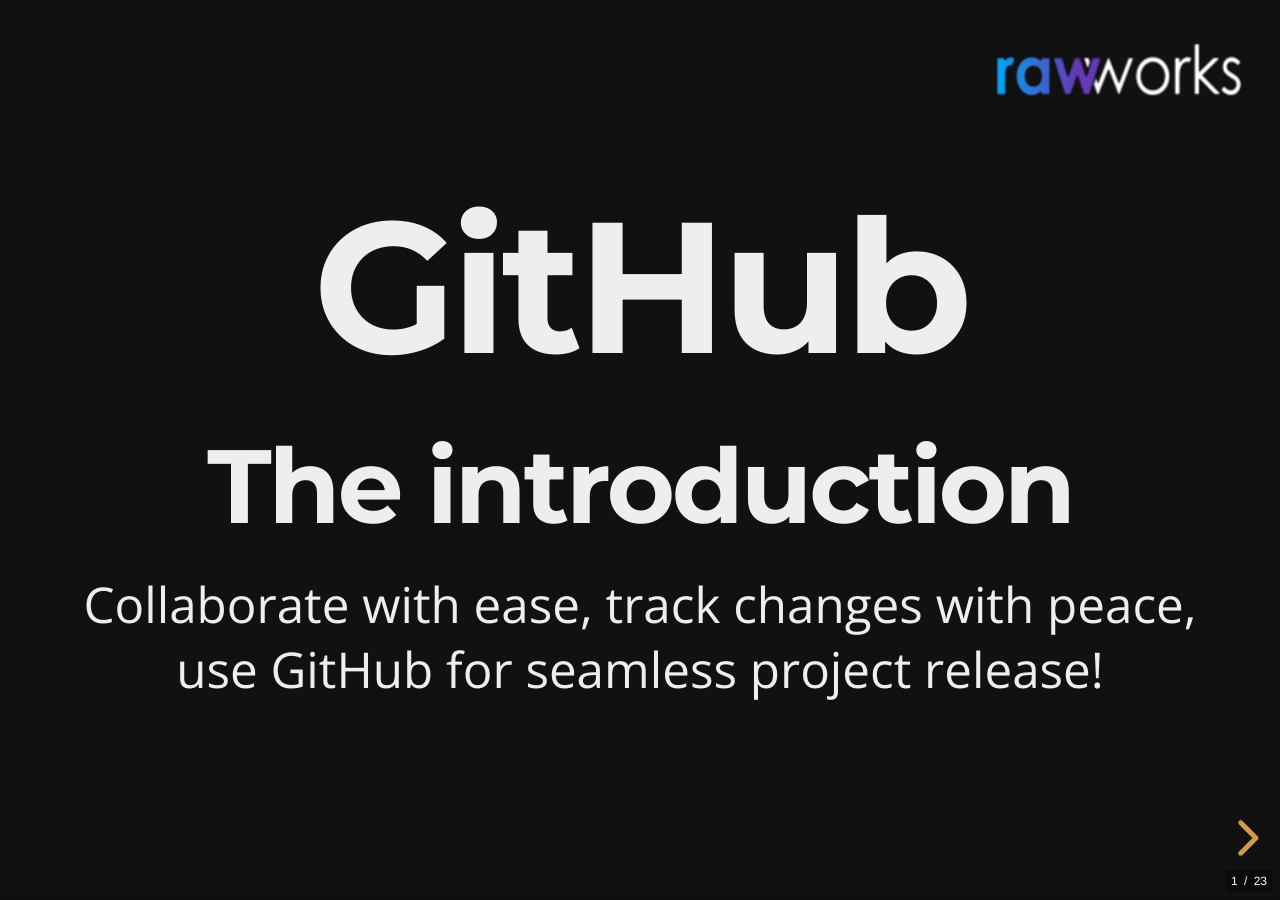
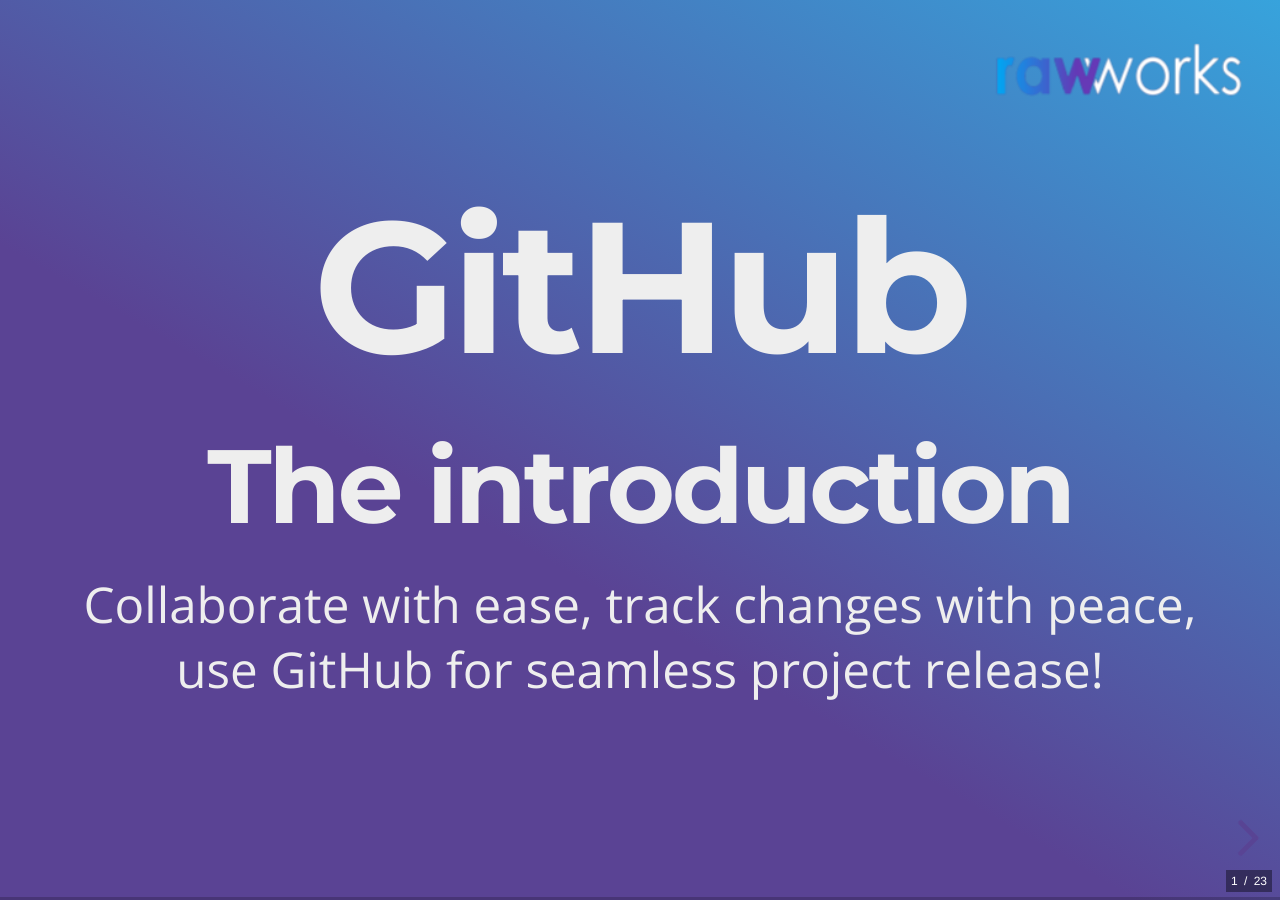
Before and after one commit to rawworks-nl/education-github-introduction, a Jekyll site: the page built from index.html, in a window 1280 px wide. Built offline with Jekyll 4.4.1, drawn with Linux system fonts in a browser that asks for light colours.

Commit message:
RAW theme
Added RAW theme

```diff
--- a/_config.yml
+++ b/_config.yml
@@ -5,7 +5,7 @@
 reveal:
   title: "RawWorks - Education - GitHub Introduction"
   transition: "none" # none/fade/slide/convex/concave/zoom
-  theme: "night" # black/beige/blood/league/moon/night/serif/simple/sky/solarized/white
+  theme: "raw" # black/beige/blood/league/moon/night/serif/simple/sky/solarized/white/raw
   number: true
   numberType: "c/t" # "h.v" / "h/v" / "c/t"
 
--- /dev/null
+++ b/assets/dist/theme/raw.css
@@ -0,0 +1,283 @@
+/**
+ *  RAW theme for reveal.js.
+ *
+ * Copyright (C) 2011-2012 Hakim El Hattab, http://hakim.se
+ */
+@import url(https://fonts.googleapis.com/css?family=Montserrat:700);
+@import url(https://fonts.googleapis.com/css?family=Open+Sans:400,700,400italic,700italic);
+/*********************************************
+ * GLOBAL STYLES
+ *********************************************/
+:root {
+  --background-color: #111;
+  --main-font: Open Sans, sans-serif;
+  --main-font-size: 40px;
+  --main-color: #eee;
+  --block-margin: 20px;
+  --heading-margin: 0 0 20px 0;
+  --heading-font: Montserrat, Impact, sans-serif;
+  --heading-color: #eee;
+  --heading-line-height: 1.2;
+  --heading-letter-spacing: -0.03em;
+  --heading-text-transform: none;
+  --heading-text-shadow: none;
+  --heading-font-weight: normal;
+  --heading1-text-shadow: none;
+  --heading1-size: 3.77em;
+  --heading2-size: 2.11em;
+  --heading3-size: 1.55em;
+  --heading4-size: 1em;
+  --code-font: monospace;
+  --link-color: #37A3DC;
+  --link-color-hover: #5A4394;
+  --selection-background-color: #37A3DC;
+  --selection-color: #fff; }
+
+.reveal-viewport {
+  background: rgb(0, 0, 0);
+  background: linear-gradient(30deg, rgba(90, 67, 148, 1) 40%, rgba(55, 163, 220, 1) 100%); }
+
+.reveal {
+  font-family: "Open Sans", sans-serif;
+  font-size: 40px;
+  font-weight: normal;
+  color: #eee; }
+
+.reveal ::selection {
+  color: #fff;
+  background: #5A4394;
+  text-shadow: none; }
+
+.reveal ::-moz-selection {
+  color: #fff;
+  background: #5A4394;
+  text-shadow: none; }
+
+.reveal .slides section,
+.reveal .slides section > section {
+  line-height: 1.3;
+  font-weight: inherit; }
+
+/*********************************************
+ * HEADERS
+ *********************************************/
+.reveal h1,
+.reveal h2,
+.reveal h3,
+.reveal h4,
+.reveal h5,
+.reveal h6 {
+  margin: 0 0 20px 0;
+  color: #eee;
+  font-family: "Montserrat", Impact, sans-serif;
+  font-weight: normal;
+  line-height: 1.2;
+  letter-spacing: -0.03em;
+  text-transform: none;
+  text-shadow: none;
+  word-wrap: break-word; }
+
+.reveal h1 {
+  font-size: 3.77em; }
+
+.reveal h2 {
+  font-size: 2.11em; }
+
+.reveal h3 {
+  font-size: 1.55em; }
+
+.reveal h4 {
+  font-size: 1em; }
+
+.reveal h1 {
+  text-shadow: none; }
+
+/*********************************************
+ * OTHER
+ *********************************************/
+.reveal p {
+  margin: 20px 0;
+  line-height: 1.3; }
+
+/* Ensure certain elements are never larger than the slide itself */
+.reveal img,
+.reveal video,
+.reveal iframe {
+  max-width: 95%;
+  max-height: 95%; }
+
+.reveal strong,
+.reveal b {
+  font-weight: bold; }
+
+.reveal em {
+  font-style: italic; }
+
+.reveal ol,
+.reveal dl,
+.reveal ul {
+  display: inline-block;
+  text-align: left;
+  margin: 0 0 0 1em; }
+
+.reveal ol {
+  list-style-type: decimal; }
+
+.reveal ul {
+  list-style-type: disc; }
+
+.reveal ul ul {
+  list-style-type: square; }
+
+.reveal ul ul ul {
+  list-style-type: circle; }
+
+.reveal ul ul,
+.reveal ul ol,
+.reveal ol ol,
+.reveal ol ul {
+  display: block;
+  margin-left: 40px; }
+
+.reveal dt {
+  font-weight: bold; }
+
+.reveal dd {
+  margin-left: 40px; }
+
+.reveal blockquote {
+  display: block;
+  position: relative;
+  width: 70%;
+  margin: 20px auto;
+  padding: 5px;
+  font-style: italic;
+  background: rgba(255, 255, 255, 0.05);
+  box-shadow: 0px 0px 2px rgba(0, 0, 0, 0.2); }
+
+.reveal blockquote p:first-child,
+.reveal blockquote p:last-child {
+  display: inline-block; }
+
+.reveal q {
+  font-style: italic; }
+
+.reveal pre {
+  display: block;
+  position: relative;
+  width: 90%;
+  margin: 20px auto;
+  text-align: left;
+  font-size: 0.55em;
+  font-family: monospace;
+  line-height: 1.2em;
+  word-wrap: break-word;
+  box-shadow: 0px 5px 15px rgba(0, 0, 0, 0.15); }
+
+.reveal code {
+  font-family: monospace;
+  text-transform: none; }
+
+.reveal pre code {
+  display: block;
+  padding: 5px;
+  overflow: auto;
+  max-height: 400px;
+  word-wrap: normal; }
+
+.reveal table {
+  margin: auto;
+  border-collapse: collapse;
+  border-spacing: 0; }
+
+.reveal table th {
+  font-weight: bold; }
+
+.reveal table th,
+.reveal table td {
+  text-align: left;
+  padding: 0.2em 0.5em 0.2em 0.5em;
+  border-bottom: 1px solid; }
+
+.reveal table th[align="center"],
+.reveal table td[align="center"] {
+  text-align: center; }
+
+.reveal table th[align="right"],
+.reveal table td[align="right"] {
+  text-align: right; }
+
+.reveal table tbody tr:last-child th,
+.reveal table tbody tr:last-child td {
+  border-bottom: none; }
+
+.reveal sup {
+  vertical-align: super;
+  font-size: smaller; }
+
+.reveal sub {
+  vertical-align: sub;
+  font-size: smaller; }
+
+.reveal small {
+  display: inline-block;
+  font-size: 0.6em;
+  line-height: 1.2em;
+  vertical-align: top; }
+
+.reveal small * {
+  vertical-align: top; }
+
+.reveal img {
+  margin: 20px 0; }
+
+/*********************************************
+ * LINKS
+ *********************************************/
+.reveal a {
+  color: #ffffff;
+  text-decoration: none;
+  transition: color .15s ease; }
+
+.reveal a:hover {
+  color: #37A3DC;
+  text-shadow: none;
+  border: none; }
+
+.reveal .roll span:after {
+  color: #fff;
+  background: #5A4394; }
+
+/*********************************************
+ * Frame helper
+ *********************************************/
+.reveal .r-frame {
+  border: 4px solid #eee;
+  box-shadow: 0 0 10px rgba(0, 0, 0, 0.15); }
+
+.reveal a .r-frame {
+  transition: all .15s linear; }
+
+.reveal a:hover .r-frame {
+  border-color: #5A4394;
+  box-shadow: 0 0 20px rgba(0, 0, 0, 0.55); }
+
+/*********************************************
+ * NAVIGATION CONTROLS
+ *********************************************/
+.reveal .controls {
+  color: #5A4394; }
+
+/*********************************************
+ * PROGRESS BAR
+ *********************************************/
+.reveal .progress {
+  background: rgba(0, 0, 0, 0.2);
+  color: #5A4394; }
+
+/*********************************************
+ * PRINT BACKGROUND
+ *********************************************/
+@media print {
+  .backgrounds {
+    background-color: #111; } }
```
